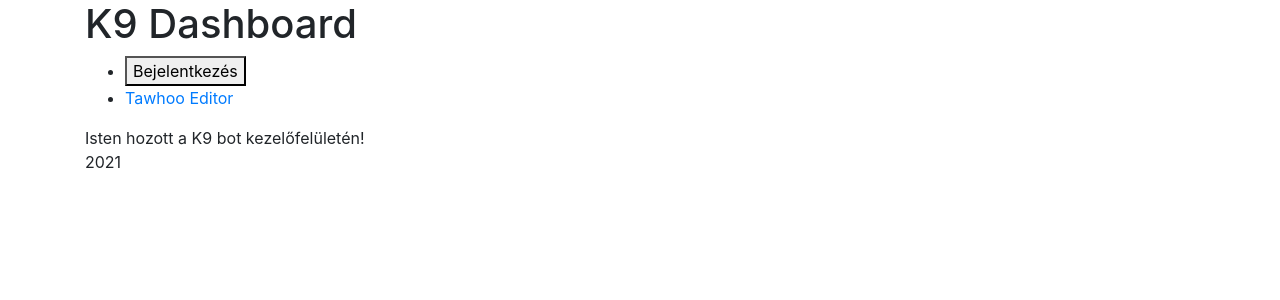
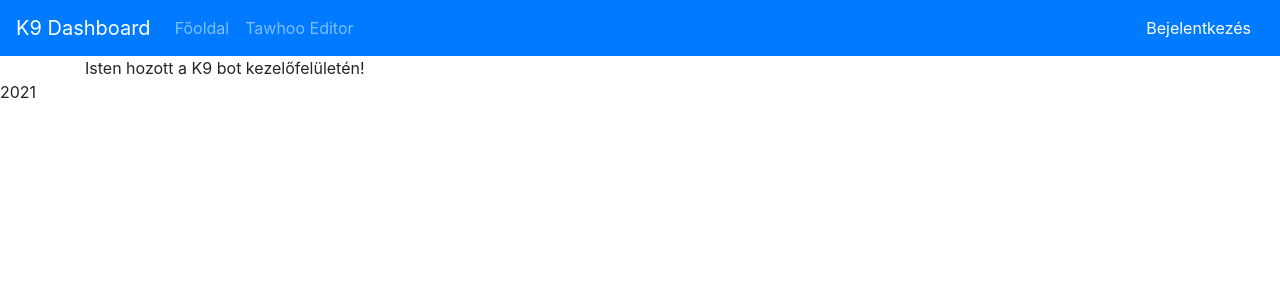
Before and after one commit to bukazoltan/k9-dashboard, a Next.js app: page / in a window 1280 px wide. Shown: the top 300 px of the page. Built offline with nearby package versions, Linux system fonts and the light colour scheme; no server answers.

Commit message:
navbar redesign

```diff
--- a/components/Layout.js
+++ b/components/Layout.js
@@ -5,14 +5,16 @@ import Container from "react-bootstrap/Container";
 export default function Layout({ children, title }) {
   let fullTitle = title ? `K9 Dashboard - ${title}` : null;
   return (
-    <Container>
+    <>
       <Head>
         <title>{fullTitle || "K9 Dashboard"}</title>
         <link rel="icon" href="/favicon.ico" />
       </Head>
       <Navbar />
-      <main>{children}</main>
+      <Container>
+        <main>{children}</main>
+      </Container>
       <footer>2021</footer>
-    </Container>
+    </>
   );
 }
--- a/components/Navbar.js
+++ b/components/Navbar.js
@@ -1,36 +1,36 @@
 import { signIn, signOut, useSession } from "next-auth/client";
 import Link from "next/link";
+import { Navbar, Nav, Form, FormControl, Button } from "react-bootstrap";
 
-const Navbar = () => {
+const NavbarHeader = () => {
   const [session, loading] = useSession();
   return (
-    <div>
-      <h1>K9 Dashboard</h1>
-      <ul>
-        <li>
+    <Navbar bg="primary" variant="dark">
+      <Navbar.Brand href="/">K9 Dashboard</Navbar.Brand>
+      <Nav className="mr-auto">
+        <Nav.Link href="/">Főoldal</Nav.Link>
+        <Nav.Link href="/tawhooeditor">Tawhoo Editor</Nav.Link>
+      </Nav>
+      <Form inline>
         {!session && (
           <>
-              <button onClick={() => signIn("discord", { redirect: false })}>
+            <Button onClick={() => signIn("discord", { redirect: false })}>
               Bejelentkezés
-              </button>
+            </Button>
           </>
         )}
         {session && (
           <>
-              <p>Üdvözlet, {session.user.name}!</p>
+            <Nav.Item>Üdvözlet, {session.user.name}!</Nav.Item>
             <img src={session.user.image} width={20} height={20} />
             <div>
-                <button onClick={() => signOut()}>Kijelentkezés</button>
+              <Button onClick={() => signOut()}>Kijelentkezés</Button>
             </div>
           </>
         )}
-        </li>
-        <li>
-          <Link href="/tawhooeditor">Tawhoo Editor</Link>
-        </li>
-      </ul>
-    </div>
+      </Form>
+    </Navbar>
   );
 };
 
-export default Navbar;
+export default NavbarHeader;
```
Lines whose indentation alone changed are shown as unchanged.
